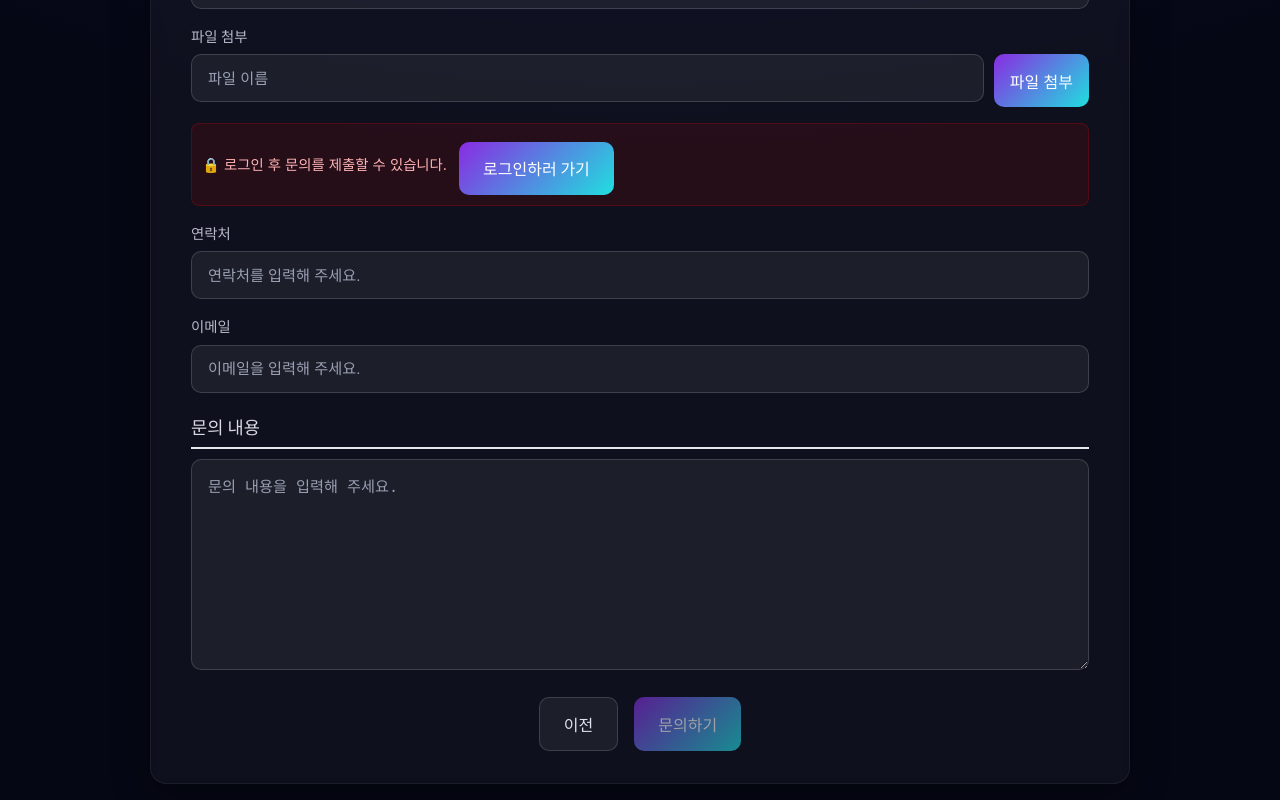
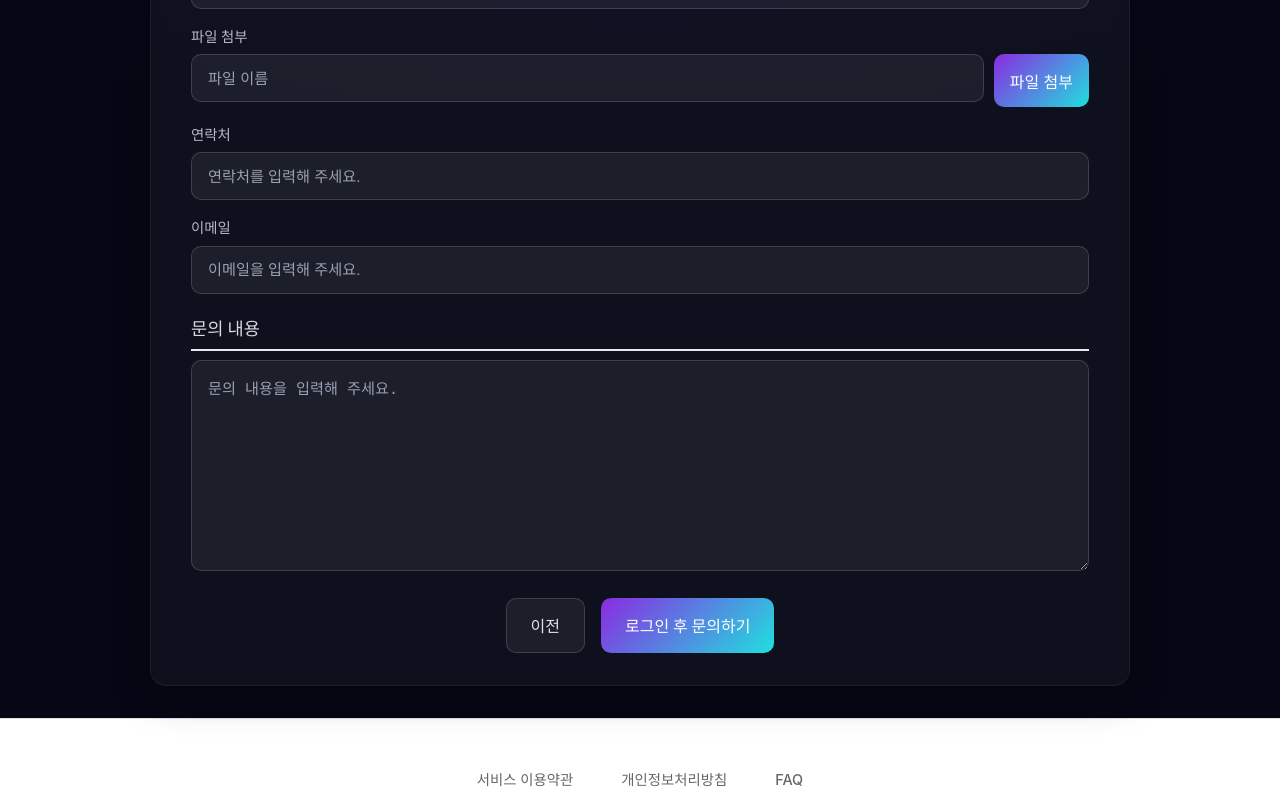
Before and after one commit to Find-Your-Humanity/website, a React (Vite) app: page /contact in a window 1280 px wide. Shown: the part 320-1120 px from the top of the page. Built offline with nearby package versions, Linux system fonts and the light colour scheme; no server answers.

Commit message:
feat(contact): UI 개선 - 배너 제거하고 버튼으로 통합\n\n- 비로그인 시 안내 배너 제거\n- 문의하기 버튼을 '로그인 후 문의하기' 버튼으로 변경\n- 더 깔끔하고 직관적인 UX

```diff
--- a/src/pages/ContactPage.jsx
+++ b/src/pages/ContactPage.jsx
@@ -141,20 +141,7 @@ const ContactPage = () => {
                 </div>
               </div>
 
-              {!isAuthenticated && (
-                <div className="error-message" style={{ marginBottom: '1rem' }}>
-                  🔒 로그인 후 문의를 제출할 수 있습니다.
-                  <div style={{ marginTop: '.5rem' }}>
-                    <button
-                      type="button"
-                      className="primary-button"
-                      onClick={() => navigate('/signin?next=/contact')}
-                    >
-                      로그인하러 가기
-                    </button>
-                  </div>
-                </div>
-              )}
+
 
               <div className="form-group">
                 <label className="label">연락처</label>
@@ -199,9 +186,19 @@ const ContactPage = () => {
 
               <div className="actions">
                 <button type="button" className="secondary-button" onClick={() => navigate(-1)}>이전</button>
-                <button type="submit" className="primary-button" disabled={status === 'submitting' || !isAuthenticated}>
-                  {status === 'submitting' ? '제출 중...' : '문의하기'}
-                </button>
+                {isAuthenticated ? (
+                  <button type="submit" className="primary-button" disabled={status === 'submitting'}>
+                    {status === 'submitting' ? '제출 중...' : '문의하기'}
+                  </button>
+                ) : (
+                  <button
+                    type="button"
+                    className="primary-button"
+                    onClick={() => navigate('/signin?next=/contact')}
+                  >
+                    로그인 후 문의하기
+                  </button>
+                )}
               </div>
             </form>
           </section>
```
